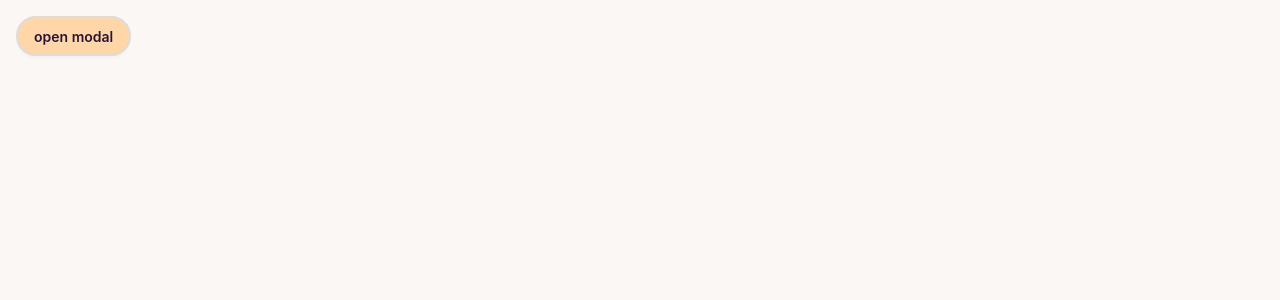
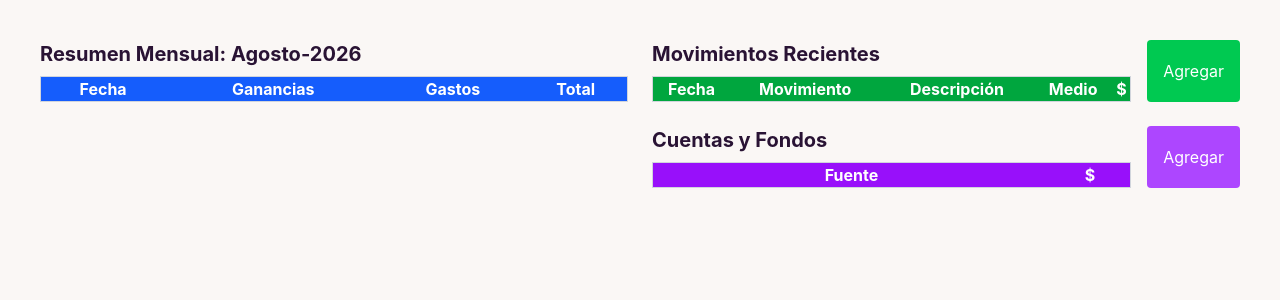
Before and after one commit to ING-Mike-Programador/Finanzas-personales--FRONTEND-, an Angular app in the folder finanzasPersonales/: page /#/principal in a window 1280 px wide. Shown: the top 300 px of the page. Built offline with nearby package versions, Linux system fonts and the light colour scheme.

Commit message:
Se aplico primera estructura de la pagina princpal

```diff
--- a/finanzasPersonales/src/app/pages/page-Principal/page-Principal.html
+++ b/finanzasPersonales/src/app/pages/page-Principal/page-Principal.html
@@ -1,10 +1,64 @@
-<button class="btn bg-accent" onclick="my_modal_2.showModal()">open modal</button>
-<dialog id="my_modal_2" class="modal">
-  <div class="modal-box">
-    <h3 class="text-lg font-bold">Hello!</h3>
-    <p class="py-4">Press ESC key or click outside to close</p>
+<div class="grid grid-cols-2 gap-6 h-screen p-6">
+  <!-- Izquierda: Resumen Mensual -->
+  <div class="overflow-auto">
+    <h2 class="text-xl font-bold mb-2">Resumen Mensual: {{ months[month()] }}-{{ year() }}</h2>
+    <table class="w-full text-center border border-gray-300">
+      <thead class="bg-blue-600 text-white">
+        <tr>
+          <th>Fecha</th>
+          <th>Ganancias</th>
+          <th>Gastos</th>
+          <th>Total</th>
+        </tr>
+      </thead>
+      <tbody>
+        <!-- 31 filas -->
+
+      </tbody>
+    </table>
   </div>
-  <form method="dialog" class="modal-backdrop">
-    <button>close</button>
-  </form>
-</dialog>
+
+  <!-- Derecha: Movimientos y Cuentas -->
+  <div class="flex flex-col gap-6">
+    <!-- Movimientos -->
+    <div class="flex">
+      <div class="flex-1 overflow-hidden">
+        <h2 class="text-xl font-bold mb-2">Movimientos Recientes</h2>
+        <table class="w-full text-center border border-gray-300">
+          <thead class="bg-green-600 text-white">
+            <tr>
+              <th>Fecha</th>
+              <th>Movimiento</th>
+              <th>Descripción</th>
+              <th>Medio</th>
+              <th>$</th>
+            </tr>
+          </thead>
+          <tbody>
+            <!-- filas -->
+          </tbody>
+        </table>
+      </div>
+      <button class="ml-4 bg-green-500 text-white px-4 py-2 rounded">Agregar</button>
+    </div>
+
+    <!-- Cuentas y Fondos -->
+    <div class="flex">
+      <div class="flex-1">
+        <h2 class="text-xl font-bold mb-2">Cuentas y Fondos</h2>
+        <table class="w-full text-center border border-gray-300">
+          <thead class="bg-purple-600 text-white">
+            <tr>
+              <th>Fuente</th>
+              <th>$</th>
+            </tr>
+          </thead>
+          <tbody>
+            <!-- filas -->
+          </tbody>
+        </table>
+      </div>
+      <button class="ml-4 bg-purple-500 text-white px-4 py-2 rounded">Agregar</button>
+    </div>
+  </div>
+</div>
--- a/finanzasPersonales/src/app/pages/page-Principal/page-Principal.ts
+++ b/finanzasPersonales/src/app/pages/page-Principal/page-Principal.ts
@@ -1,8 +1,28 @@
-import { Component } from '@angular/core';
+import { Component, signal } from '@angular/core';
 
 @Component({
   selector: 'app-page-principal',
   imports: [],
   templateUrl: './page-Principal.html',
 })
-export default class PagePrincipal {}
+export default class PagePrincipal {
+  month = signal(new Date().getMonth()); // agosto (los meses van de 0 a 11)
+  year = signal(new Date().getFullYear());
+  daysInMonth = signal(new Date(this.year(), this.month() + 1, 0).getDate());
+  days = signal(Array.from({ length: this.daysInMonth() }, (_, i) => i + 1));
+
+  months = [
+    'Enero',
+    'Febrero',
+    'Marzo',
+    'Abril',
+    'Mayo',
+    'Junio',
+    'Julio',
+    'Agosto',
+    'Septiembre',
+    'Octubre',
+    'Noviembre',
+    'Diciembre'
+  ]
+}
--- a/finanzasPersonales/src/styles.css
+++ b/finanzasPersonales/src/styles.css
@@ -2,4 +2,4 @@
 @import "tailwindcss";
 @plugin "daisyui"{
    themes: cupcake  --default, night --prefersdark ;
- };
+ }
```
